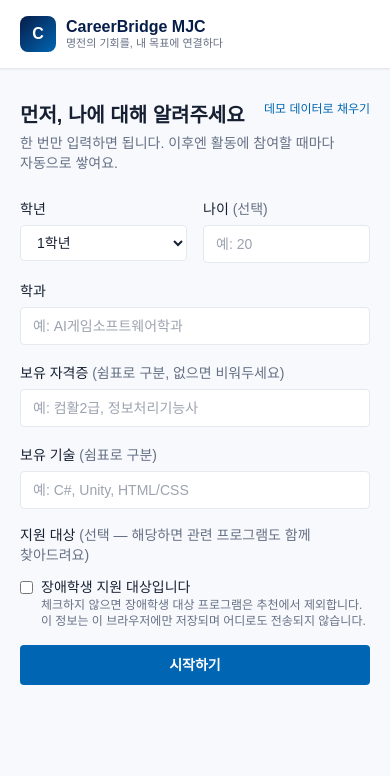
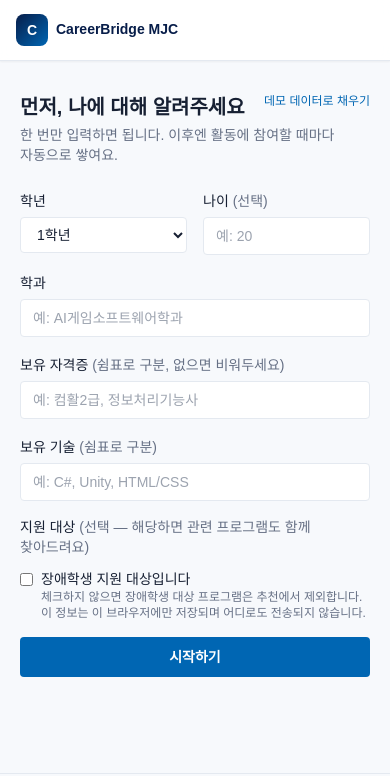
Before and after one commit to scyscu153-byte/mypath, a website with bundled scripts: page index.html in a window 390 px wide. Shown: the top 776 px of the page. Built offline with nearby package versions, Linux system fonts and the light colour scheme; a web font is replaced by a local one.

Commit message:
모바일 반응형 — 헤더 겹침 수정
390px(모바일)·1440px(데스크톱) 양쪽으로 5개 화면·모달 2종을 실제 렌더링해
검증. 대부분 이미 반응형으로 동작했고, 헤더 하나만 실제 버그였다:
좁은 화면에서 로고 블록과 프로필 칩이 서로 줄바꿈되며 겹쳤다.

- 태그라인은 sm: 이상에서만 표시 (좁은 화면에서 숨김)
- 프로필 칩 텍스트는 좁은 화면에서 말줄임(…) 처리
- 로고/칩 모두 min-w-0 + shrink-0 조합으로 flex 겹침 방지
- 찬영님의 로고 홈 버튼화 + 뒤로가기 네비게이션(pushState/popstate)과 병합

데스크톱에서는 태그라인·전체 텍스트 원래대로 표시 확인(회귀 없음).
문법 검사·단위 테스트 115개 통과.

Co-Authored-By: Claude Opus 5 (1M context) <noreply@anthropic.com>

```diff
--- a/index.html
+++ b/index.html
@@ -67,18 +67,19 @@
      크레딧·API 버튼은 화면 왼쪽 아래 구석(#utility-corner)으로 옮겼다.
      ══════════════════════════════════════════════════════════ -->
 <header class="sticky top-0 z-30 border-b border-line bg-white/90 backdrop-blur shadow-sm">
-  <div class="max-w-5xl mx-auto px-5 py-3.5 flex items-center justify-between">
+  <div class="max-w-5xl mx-auto px-4 sm:px-5 py-3 sm:py-3.5 flex items-center justify-between gap-2">
     <!-- 로고는 버튼이다 — 보통 사이트처럼 누르면 처음 화면으로 간다 -->
     <button id="nav-home" type="button" title="처음 화면으로"
-      class="flex items-center gap-2.5 rounded-lg px-1 -mx-1 py-0.5 text-left hover:bg-skysurface/60 transition-colors">
-      <span class="w-9 h-9 rounded-lg bg-gradient-to-br from-navy to-mjcblue text-white flex items-center justify-center font-bold text-base shrink-0">C</span>
-      <div>
-        <h1 class="text-base font-bold text-navy leading-tight">CareerBridge MJC</h1>
-        <p class="text-[11px] text-secondary leading-tight">명전의 기회를, 내 목표에 연결하다</p>
+      class="flex items-center gap-2 sm:gap-2.5 min-w-0 rounded-lg px-1 -mx-1 py-0.5 text-left hover:bg-skysurface/60 transition-colors">
+      <span class="w-8 h-8 sm:w-9 sm:h-9 rounded-lg bg-gradient-to-br from-navy to-mjcblue text-white flex items-center justify-center font-bold text-sm sm:text-base shrink-0">C</span>
+      <div class="min-w-0">
+        <h1 class="text-sm sm:text-base font-bold text-navy leading-tight whitespace-nowrap">CareerBridge MJC</h1>
+        <!-- 좁은 화면에서는 태그라인을 숨긴다 — 로고+프로필 칩이 한 줄에 들어가야 안 겹친다 -->
+        <p class="hidden sm:block text-[11px] text-secondary leading-tight">명전의 기회를, 내 목표에 연결하다</p>
       </div>
     </button>
     <!-- 내 프로필 알약(학과·학년 + 사람 아이콘)이 여기 꽂힌다 -->
-    <div id="nav-right" class="flex items-center"></div>
+    <div id="nav-right" class="flex items-center shrink-0 min-w-0"></div>
   </div>
 </header>
 
--- a/js/app.js
+++ b/js/app.js
@@ -419,7 +419,7 @@ function refreshProfileChip() {
     chip = document.createElement('button');
     chip.id = 'nav-profile-chip';
     chip.type = 'button';
-    chip.className = 'flex items-center gap-2 pl-1.5 pr-3 py-1 rounded-full bg-skysurface hover:bg-skysurface/70 transition-colors';
+    chip.className = 'flex items-center gap-2 pl-1.5 pr-3 py-1 rounded-full bg-skysurface hover:bg-skysurface/70 transition-colors min-w-0 max-w-[9.5rem] sm:max-w-none';
     chip.addEventListener('click', () => {
       // 분석 중에는 막는다 — 나갔다가 결과가 도착하면 화면이 갑자기 튄다.
       if (isRunning()) return;
@@ -437,7 +437,7 @@ function refreshProfileChip() {
   }
   chip.innerHTML = `
     <span class="w-6 h-6 rounded-full bg-mjcblue text-white flex items-center justify-center shrink-0">${icon('user', 'w-3.5 h-3.5')}</span>
-    <span class="text-xs font-medium text-mjcblue">${esc(profile.department)} · ${profile.grade}학년</span>
+    <span class="text-xs font-medium text-mjcblue truncate">${esc(profile.department)} · ${profile.grade}학년</span>
   `;
   markActiveNav();
 }
```
